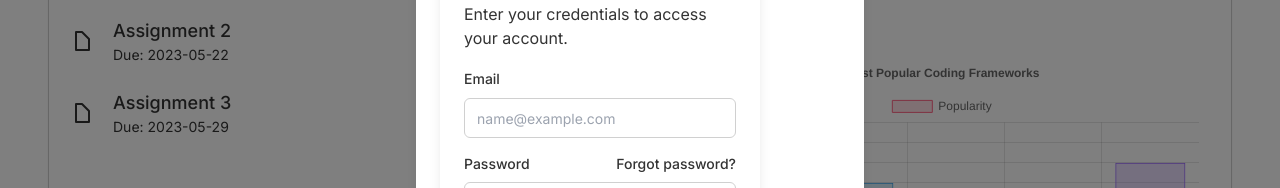
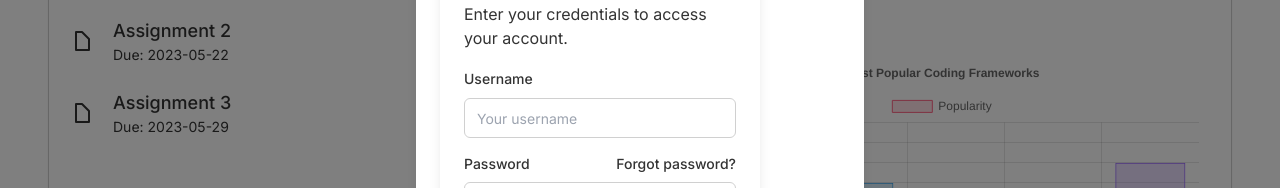
Before and after one commit to chae1xx1os/BoB-DEVTHON, a Next.js app: page / in a window 1280 px wide. Both pictures are taken after a click on the button "로그인". Shown: the part 266-454 px from the top of the page. Built offline with nearby package versions, Linux system fonts and the light colour scheme.

Commit message:
Add: Added login status page

```diff
--- a/src/app/page.tsx
+++ b/src/app/page.tsx
@@ -1,9 +1,11 @@
+// src/app/page.tsx
+
 "use client";
 
 import { useState } from 'react';
-import { Component } from '@/components/component'; // 상단 헤더가 포함되어 있다면 수정이 필요
+import { Component } from '@/components/component';
 import { LoginComponent } from '@/components/login-component';
-import { RegisterComponent } from '@/components/register-component'; // RegisterComponent 임포트
+import { RegisterComponent } from '@/components/register-component';
 import Link from 'next/link';
 import { MountainIcon } from "@/components/icons/mountain-icon";
 
@@ -13,12 +15,12 @@ export default function HomePage() {
 
   const toggleLogin = () => {
     setLoginOpen(!isLoginOpen);
-    if (isRegisterOpen) setRegisterOpen(false); // 회원가입 모달이 열려 있으면 닫기
+    if (isRegisterOpen) setRegisterOpen(false);
   };
 
   const toggleRegister = () => {
     setRegisterOpen(!isRegisterOpen);
-    if (isLoginOpen) setLoginOpen(false); // 로그인 모달이 열려 있으면 닫기
+    if (isLoginOpen) setLoginOpen(false);
   };
 
   return (
@@ -57,7 +59,6 @@ export default function HomePage() {
         <Component />
       </main>
 
-      {/* 추가된 섹션 */}
       <section className="py-16 bg-gray-100 text-center">
         <h2 className="text-4xl font-extrabold mb-4 text-gray-800">We are ready for your contribution.</h2>
         <p className="text-lg text-gray-600 mb-6">Join us in shaping the future. Your input is invaluable!</p>
@@ -73,7 +74,7 @@ export default function HomePage() {
       {isLoginOpen && (
         <div className="fixed inset-0 flex items-center justify-center bg-black bg-opacity-50">
           <div className="bg-white p-6 rounded-lg shadow-lg w-full max-w-md relative">
-            <LoginComponent />
+            <LoginComponent onRegister={toggleRegister} />
             <button
               className="absolute top-4 right-4 p-2 bg-red-500 text-white rounded"
               onClick={toggleLogin}
@@ -87,7 +88,7 @@ export default function HomePage() {
       {isRegisterOpen && (
         <div className="fixed inset-0 flex items-center justify-center bg-black bg-opacity-50">
           <div className="bg-white p-6 rounded-lg shadow-lg w-full max-w-md relative">
-            <RegisterComponent />
+            <RegisterComponent onLogin={toggleLogin} />
             <button
               className="absolute top-4 right-4 p-2 bg-red-500 text-white rounded"
               onClick={toggleRegister}
--- /dev/null
+++ b/src/components/LogoutButton.tsx
@@ -0,0 +1,14 @@
+import React from 'react';
+
+const LogoutButton: React.FC = () => {
+  const handleLogout = () => {
+    localStorage.removeItem('token');
+    window.location.href = '/login'; // 로그인 페이지로 리디렉션
+  };
+
+  return (
+    <button onClick={handleLogout}>Logout</button>
+  );
+};
+
+export default LogoutButton;
--- a/src/components/login-component.tsx
+++ b/src/components/login-component.tsx
@@ -1,17 +1,19 @@
+// src/components/login-component.tsx
+
 import { Label } from "@/components/ui/label";
 import { Input } from "@/components/ui/input";
 import Link from "next/link";
 import { Button } from "@/components/ui/button";
 
-export function LoginComponent() {
+export function LoginComponent({ onRegister }: { onRegister: () => void }) {
   return (
     <div className="bg-white p-6 rounded-lg shadow-lg w-80 relative">
       <h1 className="text-2xl font-bold mb-4">Welcome Back</h1>
       <p className="text-muted-foreground mb-4">Enter your credentials to access your account.</p>
       <form className="space-y-4">
         <div className="space-y-2">
-          <Label htmlFor="email">Email</Label>
-          <Input id="email" type="email" placeholder="name@example.com" />
+          <Label htmlFor="username">Username</Label>
+          <Input id="username" type="text" placeholder="Your username" />
         </div>
         <div className="space-y-2">
           <div className="flex items-center justify-between">
@@ -28,9 +30,12 @@ export function LoginComponent() {
       </form>
       <p className="mt-4 text-sm text-muted-foreground">
         Don't have an account?{" "}
-        <Link href="#" className="font-medium text-primary hover:underline" prefetch={false}>
+        <button
+          onClick={onRegister}
+          className="font-medium text-primary hover:underline"
+        >
           Register
-        </Link>
+        </button>
       </p>
     </div>
   );
--- a/src/components/register-component.tsx
+++ b/src/components/register-component.tsx
@@ -1,29 +1,37 @@
+// src/components/register-component.tsx
+
 import { Label } from "@/components/ui/label";
 import { Input } from "@/components/ui/input";
+import Link from "next/link";
 import { Button } from "@/components/ui/button";
 
-export function RegisterComponent() {
+export function RegisterComponent({ onLogin }: { onLogin: () => void }) {
   return (
-    <div className="bg-white p-6 rounded-lg shadow-lg w-full max-w-md">
-      <h1 className="text-2xl font-bold mb-4">Create an Account</h1>
-      <p className="text-muted-foreground mb-4">Fill out the form to create an account.</p>
+    <div className="bg-white p-6 rounded-lg shadow-lg w-80 relative">
+      <h1 className="text-2xl font-bold mb-4">Create Account</h1>
+      <p className="text-muted-foreground mb-4">Enter your details to create a new account.</p>
       <form className="space-y-4">
         <div className="space-y-2">
-          <Label htmlFor="email">Email</Label>
-          <Input id="email" type="email" placeholder="name@example.com" />
+          <Label htmlFor="username">Username</Label>
+          <Input id="username" type="text" placeholder="Your username" />
         </div>
         <div className="space-y-2">
           <Label htmlFor="password">Password</Label>
           <Input id="password" type="password" placeholder="••••••••" />
         </div>
-        <div className="space-y-2">
-          <Label htmlFor="confirm-password">Confirm Password</Label>
-          <Input id="confirm-password" type="password" placeholder="••••••••" />
-        </div>
         <Button type="submit" className="w-full">
           Register
         </Button>
       </form>
+      <p className="mt-4 text-sm text-muted-foreground">
+        Already have an account?{" "}
+        <button
+          onClick={onLogin}
+          className="font-medium text-primary hover:underline"
+        >
+          Login
+        </button>
+      </p>
     </div>
   );
 }
```
Also changed, not shown: middleware.ts (added, +12 -0 lines).
